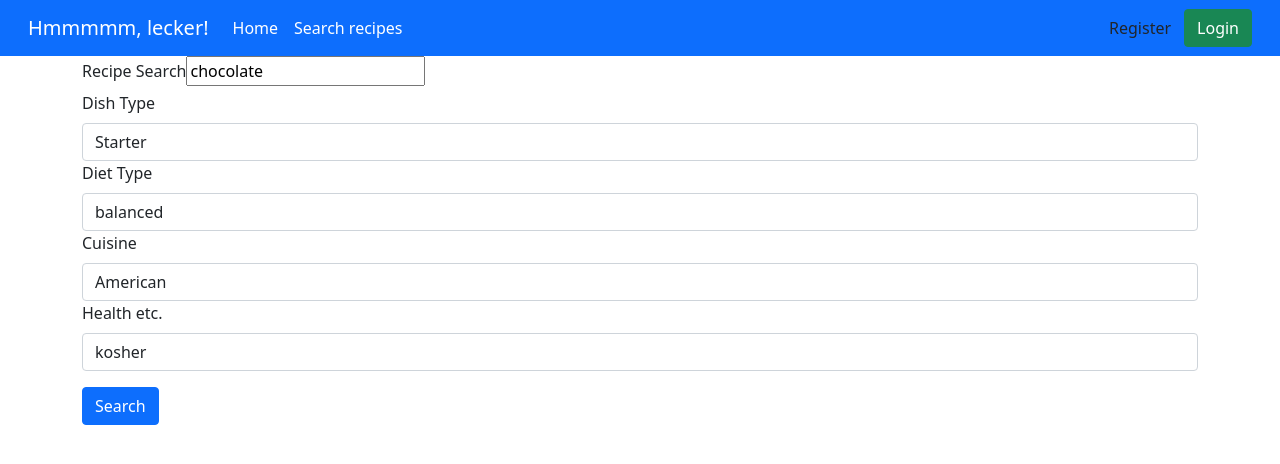
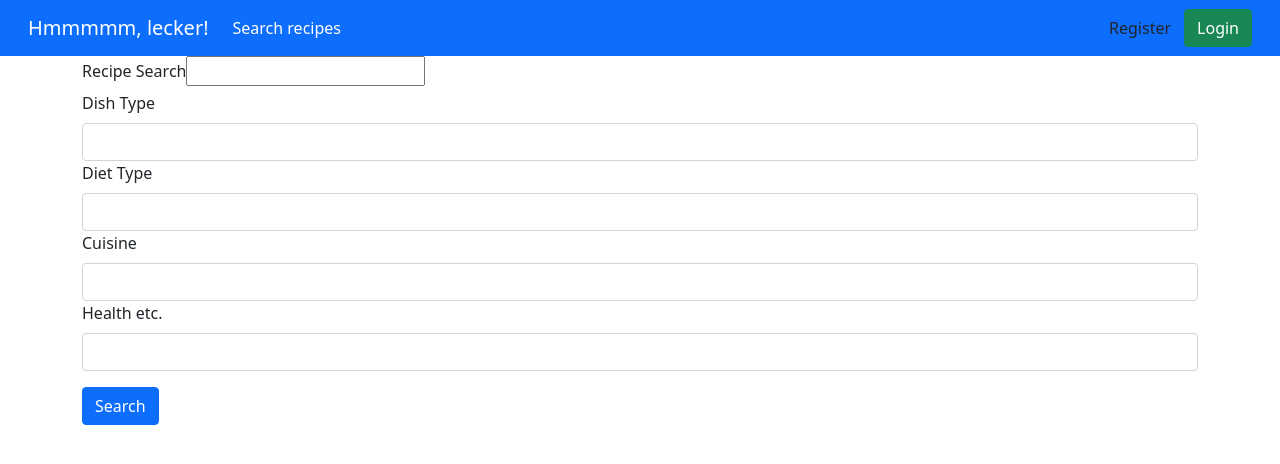
Before and after one commit to thauling/angular-frontend2, an Angular app: page /search in a window 1280 px wide. Shown: the top 464 px of the page. Built offline with nearby package versions, Linux system fonts and the light colour scheme.

Commit message:
adjust URLs so that they work with deployed API, make minor style changes

```diff
--- a/src/app/externalapi/externalapi.service.ts
+++ b/src/app/externalapi/externalapi.service.ts
@@ -11,12 +11,10 @@ import { Recipe } from '../recipe/recipe';
 })
 export class ExternalapiService {
 
-  // apiData: any;
 
-  // private apiURL: string = 'https://api.edamam.com/api/recipes/v2?type=public&beta=false&q=chicken&app_id=2800d86e&app_key=41c010254c6bfb7abd7cb5caf0d4a49d&diet=low-carb&health=gluten-free&cuisineType=American&mealType=Lunch&dishType=Main%20course';
+  // private apiURL = "http://localhost:8000/api/recipe/";
 
-
-  private apiURL = "http://localhost:8000/api/recipe/";
+  private apiURL = "https://u06-recipe-api.herokuapp.com/api/recipe";
 
   private urlPart1: string = 'https://api.edamam.com/api/recipes/v2?type=public&beta=false&q=';
   private urlPart2: string = '&app_id=2800d86e&app_key=41c010254c6bfb7abd7cb5caf0d4a49d';
@@ -74,28 +72,4 @@ export class ExternalapiService {
     )
   }
 
-
-  // find(query: string): Observable<Externalapi> {
-  //   return this.httpClient.get<Externalapi>(this.urlPart1 + query + this.urlPart2)
-  //   .pipe(
-  //     catchError(this.errorHandler)
-  //   )
-  // }
-
-  // httpOptions = {
-  //   headers: new HttpHeaders({ 'Content-Type': 'application/json' })
-  // };
-
-  // private handleError<T>(operation = 'operation', result?: T) {
-  //   return (error: any): Observable<T> => {
-  //     // TODO: send the error to remote logging infrastructure
-  //     console.error(error); // log to console instead
-
-  //     // TODO: better job of transforming error for user consumption
-  //     console.log(`${operation} failed: ${error.message}`);
-
-  //     // Let the app keep running by returning an empty result.
-  //     return of(result as T);
-  //   };
-  // }
 }
--- a/src/app/externalapi/search/search.component.html
+++ b/src/app/externalapi/search/search.component.html
@@ -1,9 +1,3 @@
-<!-- <p>{{apiData}}</p>
-<p>{{externalrecipes.hits[0].recipe.label}}</p>
-<p>{{externalrecipes.hits[0].recipe.mealType}}</p>
-<p>{{externalrecipes.hits[0].recipe.cuisineType[0]}}</p>
-<img src="{{externalrecipes.hits[0].recipe.image}}" alt="{{externalrecipes.hits[0].recipe.label}}" /> -->
-<!-- {{ searchTerm | json }} -->
 <div class="container">
 <section id="search-component">
   <form (ngSubmit)="onSubmit()" #searchForm="ngForm">
@@ -60,17 +54,19 @@
   <section *ngFor="let index of externalrecipes.hits">
     <div class="center-block">
     <a class="text-center" [(href)]="index.recipe.url">{{ index.recipe.label }}</a>
+    <br>
     <button *ngIf="isLoggedIn()" class="btn btn-primary" type="button" (click)="addToList([index.recipe.label, index.recipe.url, index.recipe.cuisineType[0]])">
       Add to my recipes
     </button>
   </div>
     <img class="img-responsive" [src]="index.recipe.image" [alt]="index.recipe.label" />
     <p>{{ index.recipe.mealType }}</p>
-    <p>{{ index.recipe.cuisineType[0] }}</p>
+    <div class="list-group">
+    <p>Cuisine: {{ index.recipe.cuisineType[0] }}</p>
     <ul *ngFor="let ingredient of index.recipe.ingredients">
       <li>{{ ingredient.text }}</li>
     </ul>
-
+  </div>
   </section>
 </section>
 </div>
--- a/src/app/externalapi/search/search.component.ts
+++ b/src/app/externalapi/search/search.component.ts
@@ -29,13 +29,22 @@ export class SearchComponent implements OnInit {
   'Mediterranian','Mexican','Middle Eastern','Nordic','South American','South East Asian'];
   healthtypes: string[] = ['alcohol-free','egg-free','dairy-free','gluten-free','kosher','peanut-free'];
 
+  // query: Externalapi = {
+  //   term: 'chocolate',
+  //   diet: 'balanced',
+  //   dish: 'Starter',
+  //   health: 'kosher',
+  //   cuisine: 'American',
+  // };
+
   query: Externalapi = {
-    term: 'chocolate',
-    diet: 'balanced',
-    dish: 'Starter',
-    health: 'kosher',
-    cuisine: 'American',
+    term: '',
+    diet: '',
+    dish: '',
+    health: '',
+    cuisine: '',
   };
+
 
   // initialize recipe so that it can be used in addRecipe()
   recipe: Recipe = {
--- a/src/app/header/header/header.component.html
+++ b/src/app/header/header/header.component.html
@@ -2,9 +2,9 @@
   <div class="container-fluid">
     <a class="navbar-brand" href="#">Hmmmmm, lecker!</a>
       <ul class="navbar-nav me-auto mb-2 mb-lg-0">
-        <li class="nav-item">
+        <!-- <li class="nav-item">
           <a class="nav-link active" aria-current="page" routerLink="/">Home</a>
-        </li>
+        </li> -->
         <li class="nav-item">
           <a class="nav-link active" aria-current="page" routerLink="/search"
             >Search recipes</a
--- a/src/app/recipe/create/create.component.html
+++ b/src/app/recipe/create/create.component.html
@@ -1,4 +1,4 @@
-<div>
+<section class="container-sm">
 
     <div class="d-flex justify-content-between">
       <h4>Add a Recipe</h4>
@@ -61,4 +61,4 @@
         <!-- add a hidden user_id field with placeholder id -->
           <button class="btn btn-primary" type="submit" [disabled]="!form.valid">Submit</button>
       </form>
-  </div>
+    </section>
--- a/src/app/recipe/edit/edit.component.html
+++ b/src/app/recipe/edit/edit.component.html
@@ -1,4 +1,4 @@
-<div class="container">
+<section class="container-sm">
   <div class="d-flex justify-content-between">
     <h4>Edit recipe</h4>
     <a href="#" routerLink="/recipe/index" class="btn btn-primary">Back</a>
@@ -68,4 +68,4 @@
       Update
     </button>
   </form>
-</div>
+</section>
--- a/src/app/recipe/recipe.service.ts
+++ b/src/app/recipe/recipe.service.ts
@@ -11,9 +11,9 @@ import { Recipe } from './recipe';
 
 export class RecipeService {
 
-  private apiURL = "http://localhost:8000/api/recipe/";
+  // private apiURL = "http://localhost:8000/api/recipe/";
 
-  // private apiURL = "https://u06-recipe-api.herokuapp.com/api/recipe/";
+  private apiURL = "https://u06-recipe-api.herokuapp.com/api/recipe";
 
   httpOptions = {
     headers: new HttpHeaders({
@@ -37,21 +37,21 @@ export class RecipeService {
   }
 
   find(id: number): Observable<Recipe> {
-    return this.httpClient.get<Recipe>(this.apiURL + id)
+    return this.httpClient.get<Recipe>(this.apiURL + '/' + id)
     .pipe(
       catchError(this.errorHandler)
     )
   }
 
   update(id: number, recipe: Recipe): Observable<Recipe> {
-    return this.httpClient.put<Recipe>(this.apiURL + id, JSON.stringify(recipe), this.httpOptions)
+    return this.httpClient.put<Recipe>(this.apiURL + '/' + id, JSON.stringify(recipe), this.httpOptions)
     .pipe(
       catchError(this.errorHandler)
     )
   }
 
   delete(id: number){
-    return this.httpClient.delete<Recipe>(this.apiURL + id, this.httpOptions)
+    return this.httpClient.delete<Recipe>(this.apiURL + '/' + id, this.httpOptions)
     .pipe(
       catchError(this.errorHandler)
     )
--- a/src/app/user/user.service.ts
+++ b/src/app/user/user.service.ts
@@ -10,10 +10,10 @@ import { Router } from '@angular/router';
   providedIn: 'root',
 })
 export class UserService {
-  private apiURL = 'http://localhost:8000/api/register/';
+  // private apiURL = 'http://localhost:8000/api/register/';
 
-  // Heroku
-  // private apiURL = 'https://u06-recipe-api.herokuapp.com/api/register/';
+  // Heroku (trailing '/' MUST be removed)
+  // private apiURL = 'https://u06-recipe-api.herokuapp.com/api/register';
 
   requestHeader = {
     headers: new HttpHeaders({
@@ -25,17 +25,17 @@ export class UserService {
 
   constructor(private httpClient: HttpClient, public router: Router) {}
 
-  getAll(): Observable<User[]> {
-    return this.httpClient
-      .get<User[]>(this.apiURL)
-      .pipe(catchError(this.errorHandler));
-  }
+  // getAll(): Observable<User[]> {
+  //   return this.httpClient
+  //     .get<User[]>(this.apiURL)
+  //     .pipe(catchError(this.errorHandler));
+  // }
 
 
   create(User: User): Observable<User> {
-    const url = 'http://localhost:8000/api/register/';
+    // const url = 'http://localhost:8000/api/register/';
 
-    // const url = 'https://u06-recipe-api.herokuapp.com/api/register/';
+    const url = 'https://u06-recipe-api.herokuapp.com/api/register';
 
     return this.httpClient
       .post<User>(url, JSON.stringify(User), this.requestHeader)
@@ -45,9 +45,9 @@ export class UserService {
 
 
   login(user: UserLogin) {
-    const url = 'http://localhost:8000/api/login/';
+    // const url = 'http://localhost:8000/api/login/';
 
-    // const url = ' https://u06-recipe-api.herokuapp.com/api/login/';
+    const url = ' https://u06-recipe-api.herokuapp.com/api/login';
 
     return this.httpClient.post<any>(url, user).subscribe((res) => {
 
```
